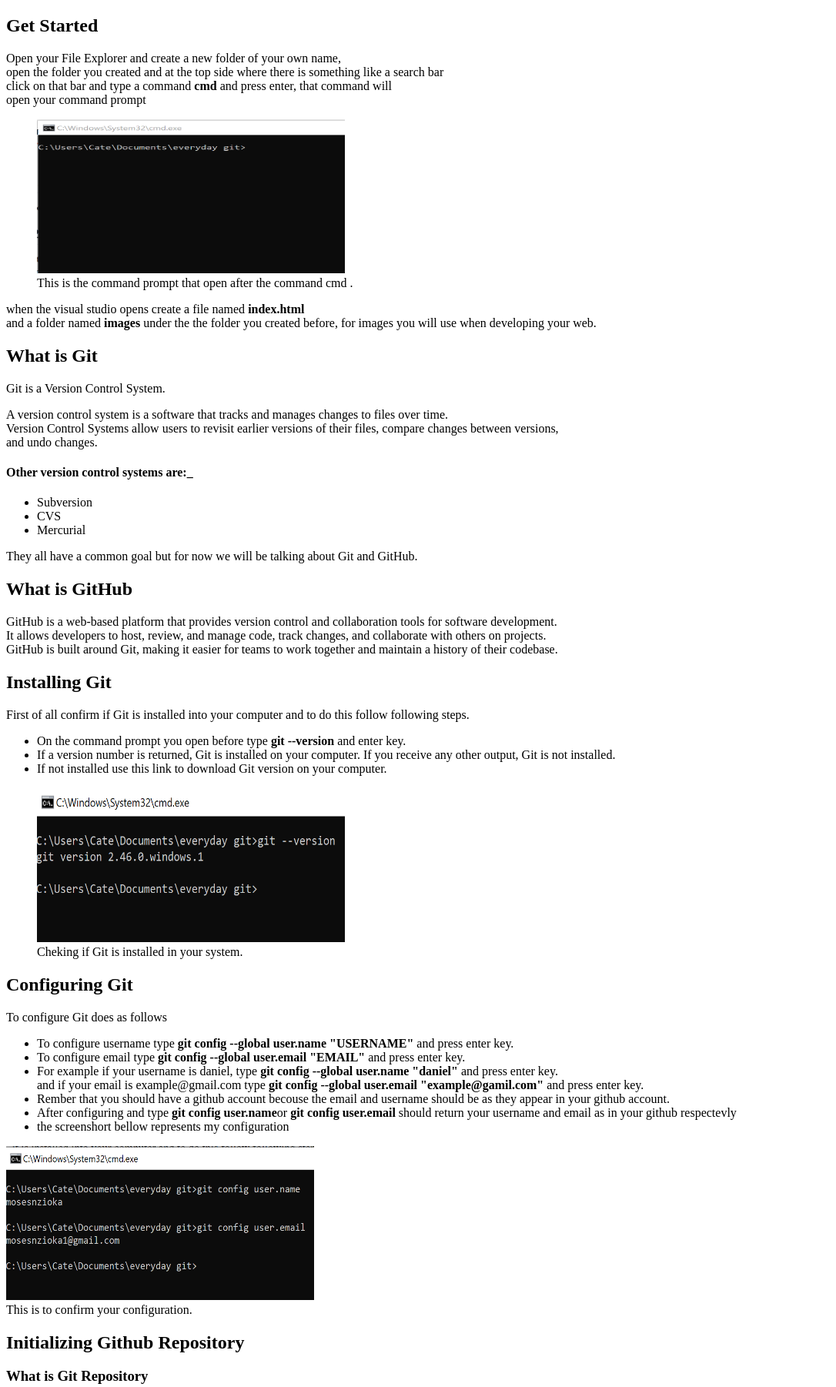
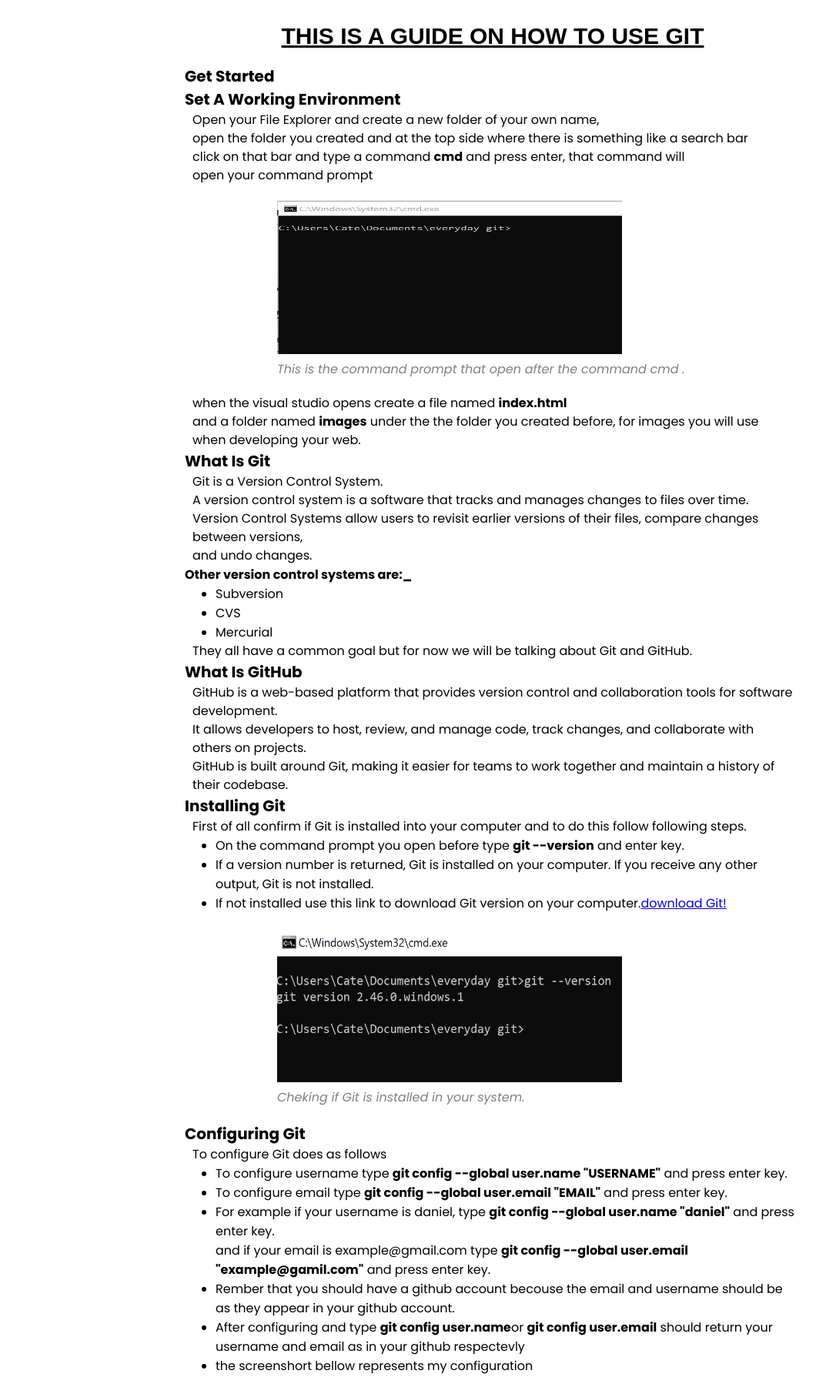
Before and after one commit to mosesnzioka/my-git-tutoral, a plain HTML site: page index.html in a window 1280 px wide. Shown: the top 1802 px of the page at 77% size, without its empty margins (0-1086 px from the left). Drawn offline with Linux system fonts and the light colour scheme; a web font is replaced by a local one.

Commit message:
style the entire page

```diff
--- a/index.html
+++ b/index.html
@@ -5,16 +5,21 @@
     <meta name="viewport" content="width=device-width, initial-scale=1.0">
     <title>Git tutoral</title>
     <link rel="icon" type="image/x-icon" href="./images/www.png">
+    <link rel="stylesheet" href="style.css">
 </head>
+
 <body>
-    <h2><b>Get Started</b></h2>
+  <div class="container">
+  <h1>THIS IS A GUIDE ON HOW TO USE GIT</h1>
+    <h2 id="the-hover"><b>Get Started</b></h2>
+    <h2>Set a Working Environment</h2>
     <p>Open your File Explorer and create a new folder of your own name,<br>
          open the folder you created and at the top side where there is something like a search bar<br>
         click on that bar and type a command <strong>cmd</strong> and press enter, that command will <br>
     open your command prompt </p>
 
 
-    <figure style="text-align: left;">
+    <figure>
         <img src="./images/cmd1.PNG" width="400px" height="200px" alt="this is the command prompt">
         <figcaption>This is the command prompt that open after the command cmd .</figcaption>
       </figure>
@@ -42,11 +47,11 @@
         <ul>
             <li>On the command prompt you open before type <b>git --version</b> and enter key.</li>
             <li>If a version number is returned, Git is installed on your computer. If you receive any other output, Git is not installed.</li>
-            <li>If not installed use this link to download Git version on your computer.</li>
-            <a href="https://git-scm.com/download"></a>
+            <li>If not installed use this link to download Git version on your computer.<a href="https://git-scm.com/downloads/" target="_blank">download Git!</a></li>
+
         </ul>
 
-        <figure style="text-align: left;">
+        <figure>
             <img src="./images/cmd2.PNG" width="400px" height="200px" alt="this is the command prompt">
             <figcaption>Cheking if Git is installed in your system.</figcaption>
           </figure>
@@ -62,7 +67,7 @@
             <li>After configuring and type <b>git config user.name</b>or <b>git config user.email</b> should return your username and email as in your github respectevly</li>
             <li>the screenshort bellow represents my configuration</li>
           </ul>
-          <figure style="text-align: left;"></figure>
+          <figure>
             <img src="./images/cmd3.PNG" width="400px" height="200px" alt="this is the command prompt">
             <figcaption>This is to confirm your configuration.</figcaption>
           </figure>
@@ -75,7 +80,7 @@
              then it means that the project does not have a git repository, you can go ahead and initialize one</P>
         <p>To initialize Git repository go to your command prompt and type <b>git init</b> and press enter key.</p>
 
-        <figure style="text-align: left;"></figure>
+        <figure>
             <img src="./images/cmd4.PNG" width="400px" height="200px" alt="this is the command prompt">
             <figcaption>This shows how to initialize your repository.</figcaption>
           </figure>
@@ -89,7 +94,7 @@
                 <li><b>Untracked files: </b>These are files that exist in your working directory but have not been added to the repository</li>
              </ul>
 
-             <figure style="text-align: left;"></figure>
+             <figure>
             <img src="./images/cmd5.PNG" width="400px" height="200px" alt="this is the command prompt">
             <figcaption>This shows how to initialize your repository.</figcaption>
           </figure>
@@ -98,18 +103,19 @@
         when writing a commit message you should ask your self this question<b>what this commit will do...?</b><br>
     the you write the answer as the commit message. To commit files you use this command <b>git commit -m "message"</b></p>
 
-    <figure style="text-align: left;"></figure>
+    <figure>
             <img src="./images/cmd6.PNG" width="400px" height="200px" alt="this is the command prompt">
             <figcaption>Commiting changes in your Repository.</figcaption>
           </figure>
           <p>To go back to previous commit and going to specifict commit you use this commands<b>git log</b>and <br>
         <b>git log --oneline</b> respectively.</p>
-        <figure style="text-align: left;"></figure>
+
+        <figure>
             <img src="./images/cmd7.PNG" width="400px" height="200px" alt="this is the command prompt">
             <figcaption>Viewing past commits.</figcaption>
           </figure><br>
 
-          <figure style="text-align: left;"></figure>
+          <figure>
             <img src="./images/cmd8.PNG" width="400px" height="200px" alt="this is the command prompt">
             <figcaption>Going back to particular commit.</figcaption>
           </figure>
@@ -119,7 +125,7 @@
              or experiments without affecting the main codebase. Branches are important becouse they anable colaboration.</p>
              <p>To creat a new Branch in your Git you use this command <b>git branch BRANCH_NAME.</b> To view branch you use this command <b>git branch</b><br>
             always the active branch will be colored. For example lets create a branch called moses_nzioka and view it.</p>
-            <figure style="text-align: left;"></figure>
+            <figure>
             <img src="./images/cmd9.PNG" width="400px" height="200px" alt="this is the command prompt">
             <figcaption>To create and view branch in Git using command prompt.</figcaption>
           </figure>
@@ -128,7 +134,7 @@
           <p>To switch branch you type <b>git switch BRANCH_NAME</b> to your command prompt.
           For example lets switch to the branch we created before.</p>
 
-          <figure style="text-align: left;"></figure>
+          <figure>
             <img src="./images/cmd10.PNG" width="400px" height="200px" alt="this is the command prompt">
             <figcaption>Switching to a certain branch.</figcaption>
           </figure>
@@ -142,20 +148,21 @@
             <li>We start by switching to the main branch where we want to merge the changes from 'moses_nzioka'<b>git switch main </b> .</li>
             <li>We then use the git merge to merge the content from moses_nzioka to main <b>git merge moses_nzioka</b> .</li>
           </ul>
-          <figure style="text-align: left;"></figure>
+          <figure>
             <img src="./images/cmd11.PNG" width="400px" height="200px" alt="this is the command prompt">
             <figcaption>Merging branches.</figcaption>
           </figure>
-          <h2>Deleting Branche</h2>
+          <h2>Deleting Branch</h2>
           <p>After working on branches and merging the changes to the main branch, usually we don't need that branch anymore,<br>
              and it is safe to delete it.<br>
             To delete a branch, we use the git branch command and pass the -d flag <b>git branch -d BRANCH_NAME</b></p>
-            <figure style="text-align: left;"></figure>
+            <figure>
             <img src="./images/cmd12.PNG" width="400px" height="200px" alt="this is the command prompt">
             <figcaption>Deleting Branch.</figcaption>
           </figure>
           <h2>Next Step</h2>
           <p>You can look forward to learn about hosting your repository to the internet also you can learn more about Github</p>
+        </div>
+</body>
 
-</body>
 </html>
--- /dev/null
+++ b/style.css
@@ -0,0 +1,49 @@
+@import url('https://fonts.googleapis.com/css2?family=Poppins:ital,wght@0,100;0,200;0,300;0,400;0,500;0,600;0,700;0,800;0,900;1,100;1,200;1,300;1,400;1,500;1,600;1,700;1,800;1,900&display=swap');
+@import url('https://fonts.googleapis.com/css2?family=Protest+Guerrilla&display=swap');
+*{
+    margin: 0;
+    padding: 0;
+}
+
+body{
+    font-family: "Poppins", sans-serif;
+}
+
+.container {
+    width: 800px;
+    margin: 30px auto;
+
+}
+
+h1{
+    font-size: 30px;
+    text-align: center;
+    text-decoration-line: underline;
+    font-family: "Protest Guerrilla", sans-serif;
+    margin-bottom: 20px;
+
+}
+h2{
+    font-size: 20px;
+    text-transform: capitalize;
+}
+ p{
+    margin: 0 10px;
+    line-height: 1.5;
+ }
+
+ ul{
+    margin-left: 40px;
+ }
+ figure{
+    width: 70%;
+    margin: 20px auto;
+ }
+ figcaption{
+    font-style: italic;
+    color: rgba(0, 0, 0, .5);
+ }
+
+ img{
+    width: 80%;
+ }
```
